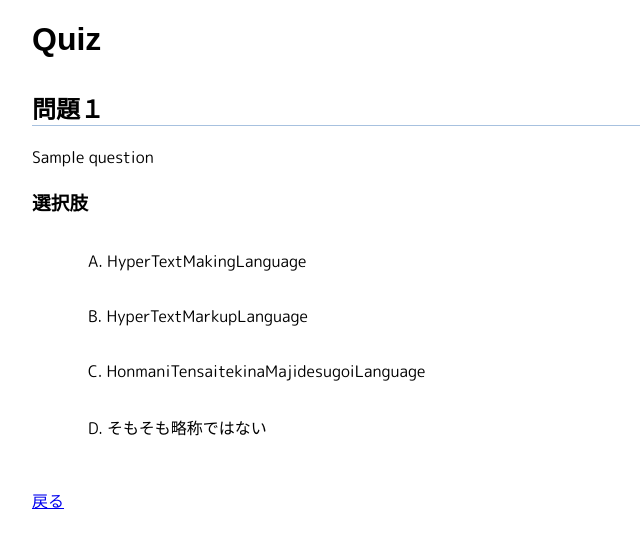
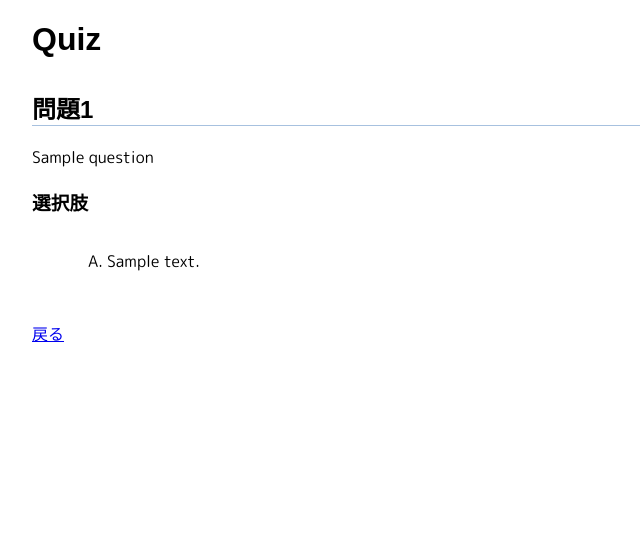
Before and after one commit to FR-naoki/DFZ-HTML-CSS-, a PHP site: template template/question.tpl.php in a window 1280 px wide. Shown: the top 548 px of the page, without its empty margins (0-640 px from the left). Run offline with PHP 8.4, Linux system fonts and the light colour scheme; the template is opened without the code that fills it: most values are stand-ins (such as "Sample title", 1, 10 or a date in 2020).

Commit message:
1/15 79-83

```diff
--- a/html/questions.js
+++ b/html/questions.js
@@ -1,10 +1,10 @@
 const answersList = document.querySelectorAll('ol.answers li');
 
 const correctAnswers = {
-    question1: `B`,
-    question2: `A`,
-    question3: `B`,
-    question4: `C`
+    1: `B`,
+    2: `A`,
+    3: `B`,
+    4: `C`
 }
 
 function checkClickedAnswer(event) {
--- a/template/question.tpl.php
+++ b/template/question.tpl.php
@@ -6,29 +6,28 @@
     <meta name="viewport" content="width=device-width, initial-scale=1.0">
     <link rel="stylesheet" href="style.css">
     <script src="questions.js" defer></script>
-    <title>問題１｜ Quiz</title>
+    <title>問題 <?php echo $id; ?> ｜ Quiz</title>
 </head>
 <body>
     <div id="main">
         <h1>Quiz</h1>
         <div class="section">
-            <h2>問題１</h2>
+            <h2>問題<?php echo $id;?></h2>
             <p>
                 <?php echo $question; ?>
             </p>
             <h3>選択肢</h3>
-            <ol class="answers" data-id="question1">
-                <li data-answer="A">HyperTextMakingLanguage</li>
-                <li data-answer="B">HyperTextMarkupLanguage</li>
-                <li data-answer="C">HonmaniTensaitekinaMajidesugoiLanguage</li>
-                <li data-answer="D">そもそも略称ではない</li>
+            <ol class="answers" data-id="<?php echo $id;?>">
+            <?php foreach ($answers as $key => $value) : ?>
+                <li data-answer= <?php echo $key; ?>><?php echo $value; ?></li>
+            <?php endforeach; ?>
             </ol>
         </div>
         <div id="section-correct-answer">
             <h2>答え</h2>
             <p>
-                <span id="correct-answer">B. HyperTextMarkupLanguage</span><br>
-                これが間違えてたら「HTMLとは？」の動画を復習お願いします！
+                <span id="correct-answer"><?php echo $correctAnswer; ?>. <?php echo $correctAnswerValue; ?></span><br>
+                <?php echo $explanation; ?>
             </p>
         </div>
         <div class="section">
```
Also changed, not shown: html/question.php (+21 -0 lines).
